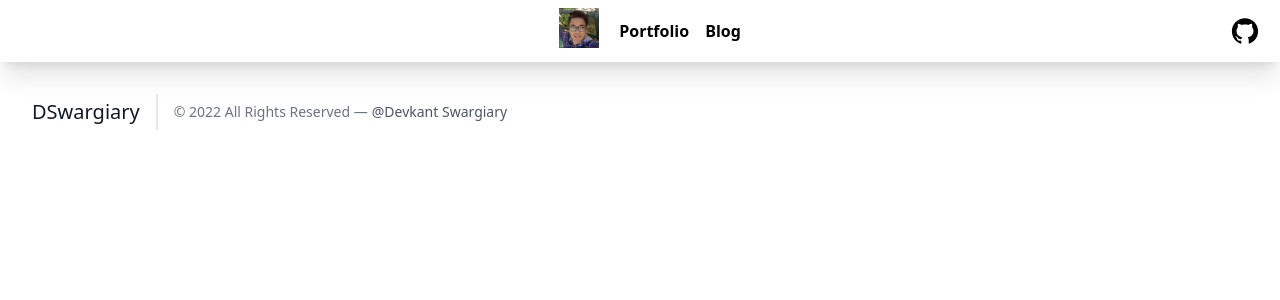
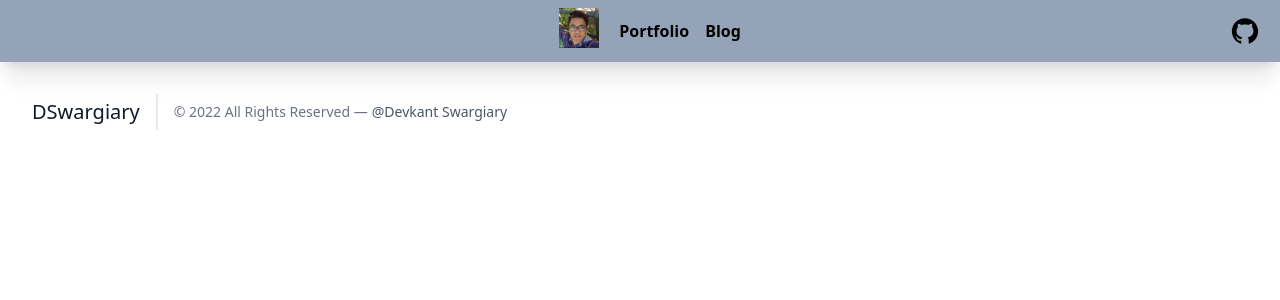
Before and after one commit to Devkant21/Portfolio_DS, a Next.js app: page / in a window 1280 px wide. Shown: the top 300 px of the page. Built offline with nearby package versions, Linux system fonts and the light colour scheme.

Commit message:
navbar bg added

```diff
--- a/components/Navbar.tsx
+++ b/components/Navbar.tsx
@@ -6,7 +6,7 @@ import { AiFillGithub } from 'react-icons/ai'
 
 const Navbar = () => {
   return (
-    <div className='flex flex-col md:flex-row md:justify-center justify-center items-center py-2 shadow-xl'>
+    <div className='flex flex-col md:flex-row md:justify-center justify-center items-center py-2 shadow-xl bg-slate-400'>
         <div className='logo mx-5'>
             <Link href={'/'}><a>
                 <Image width={40} height={40} src="/dev.jpeg" alt="" />
```
